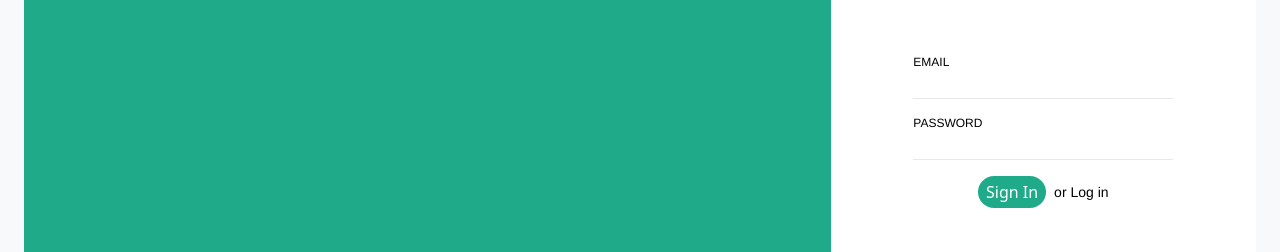
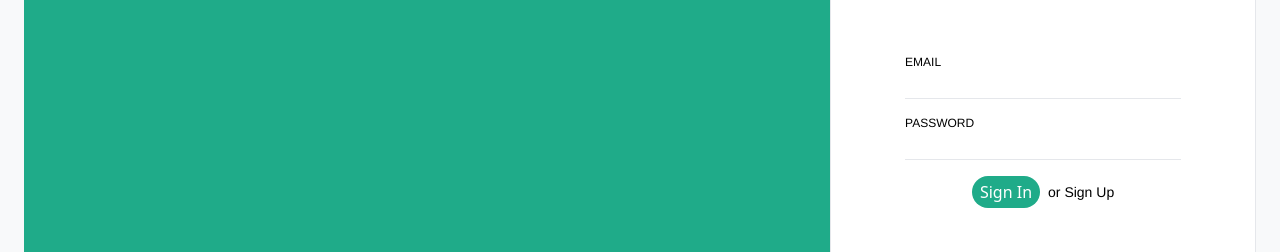
Before and after one commit to doubleyooz/react-chart-dashboard, a React (Create React App) app: page /sign-in in a window 1280 px wide. Shown: the part 281-533 px from the top of the page. Built offline with nearby package versions, Linux system fonts and the light colour scheme; no server answers.

Commit message:
fix checkAuth hook

```diff
--- a/src/pages/Dashboard.tsx
+++ b/src/pages/Dashboard.tsx
@@ -10,14 +10,6 @@ import { useNavigate } from 'react-router-dom';
 
 const Dashboard: FC = () => {
     const token = useCheckAuth();
-    console.log(token);
-    const navigate = useNavigate();
-
-    useEffect(() => {
-      if (!token || token === '') {
-        navigate("/login");
-      }
-    }, [token, navigate]);
 
     const data = {
         email: 'gabriel@agromais.com',
--- a/src/pages/SignIn.tsx
+++ b/src/pages/SignIn.tsx
@@ -43,16 +43,16 @@ const SignIn: FC = () => {
     };
 
     return (
-        <div className="flex justify-center h-screen py-14 ">
+        <div className="flex justify-center h-screen py-14">
             <div className="hidden md:flex w-full bg-skin-detail_1"></div>
             <form
-                className="flex flex-col items-center justify-center gap-4 bg-skin-white min-w-min w-2/4 px-8"
+                className="flex flex-col items-center justify-center gap-4 bg-skin-white border border-gray-200 min-w-min w-2/4 px-8"
                 onSubmit={handleSubmit(onSubmit)}
             >
                 <div className="flex flex-col">
                     <span className="text-xs">EMAIL</span>
                     <input
-                        className="border-b text-lg"
+                        className="border-b text-lg px-2"
                         {...register('email')}
                     />
                     {errors?.email && (
@@ -65,7 +65,7 @@ const SignIn: FC = () => {
                 <div className="flex flex-col">
                     <span className="text-xs">PASSWORD</span>
                     <input
-                        className="border-b text-lg"
+                        className="border-b text-lg px-2"
                         type="password"
                         {...register('password')}
                     />
@@ -77,11 +77,11 @@ const SignIn: FC = () => {
                 </div>
                 <div className="flex justify-center items-center gap-2">
                     <input
-                        className="rounded-full text-white bg-skin-detail_1 py-1 px-2"
+                        className="rounded-full text-white bg-skin-detail_1 cursor-pointer py-1 px-2"
                         type="submit"
                         value="Sign In"
                     />
-                    <span className="text-sm">or Log in</span>
+                    <span className="text-sm cursor-pointer">or Sign Up</span>
                 </div>
             </form>
         </div>
--- a/src/shared/hooks/UseCheckAuth.tsx
+++ b/src/shared/hooks/UseCheckAuth.tsx
@@ -12,6 +12,8 @@ const useCheckAuth = (): string | null => {
         console.log(userData);
         if (userData.token) {
             nav('/');
+        } else {
+            nav('/sign-in')
         }
     }, [nav, userData]);
     console.log(userData);
```
Also changed, not shown: src/index.tsx (+7 -2 lines).
